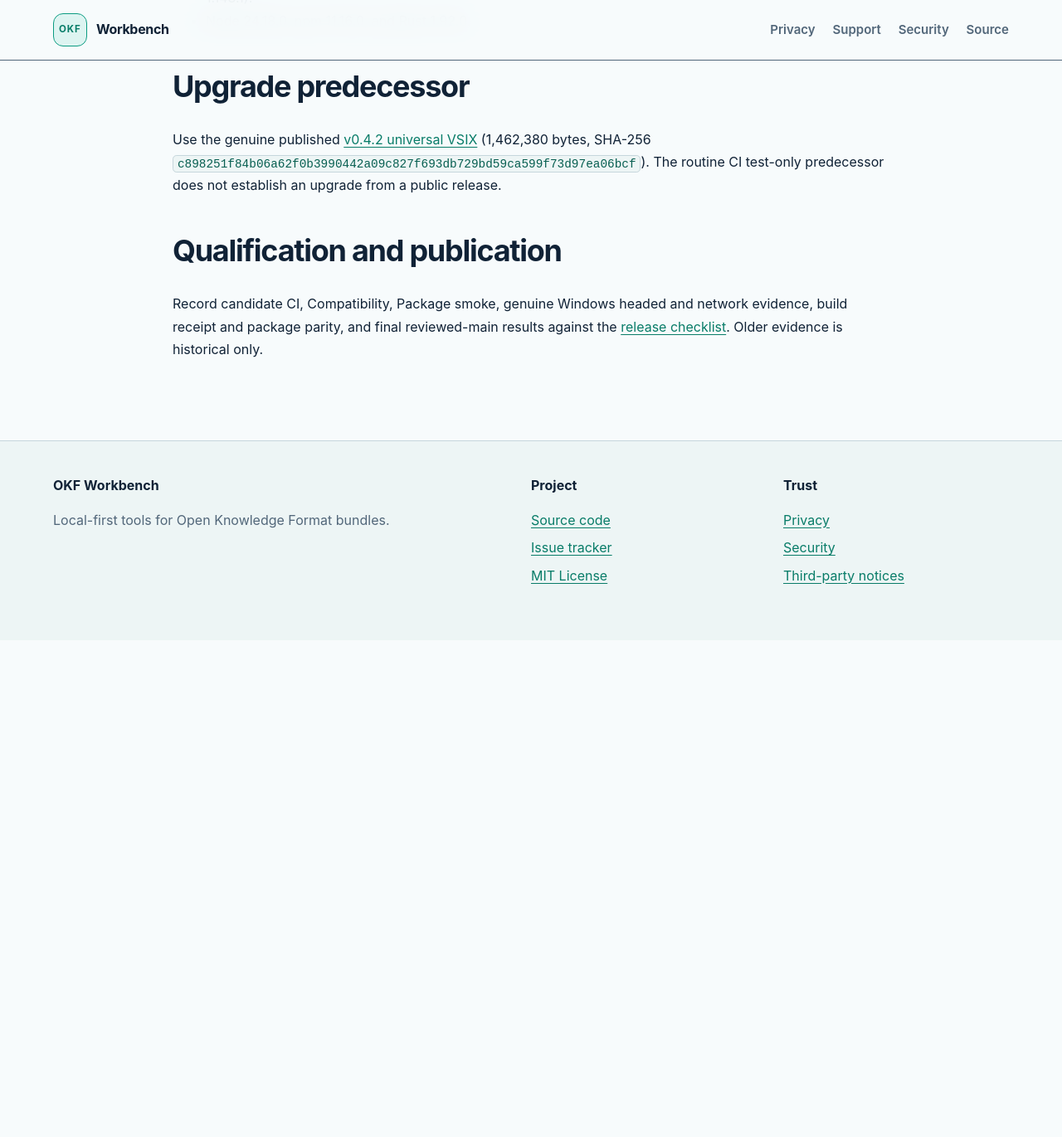
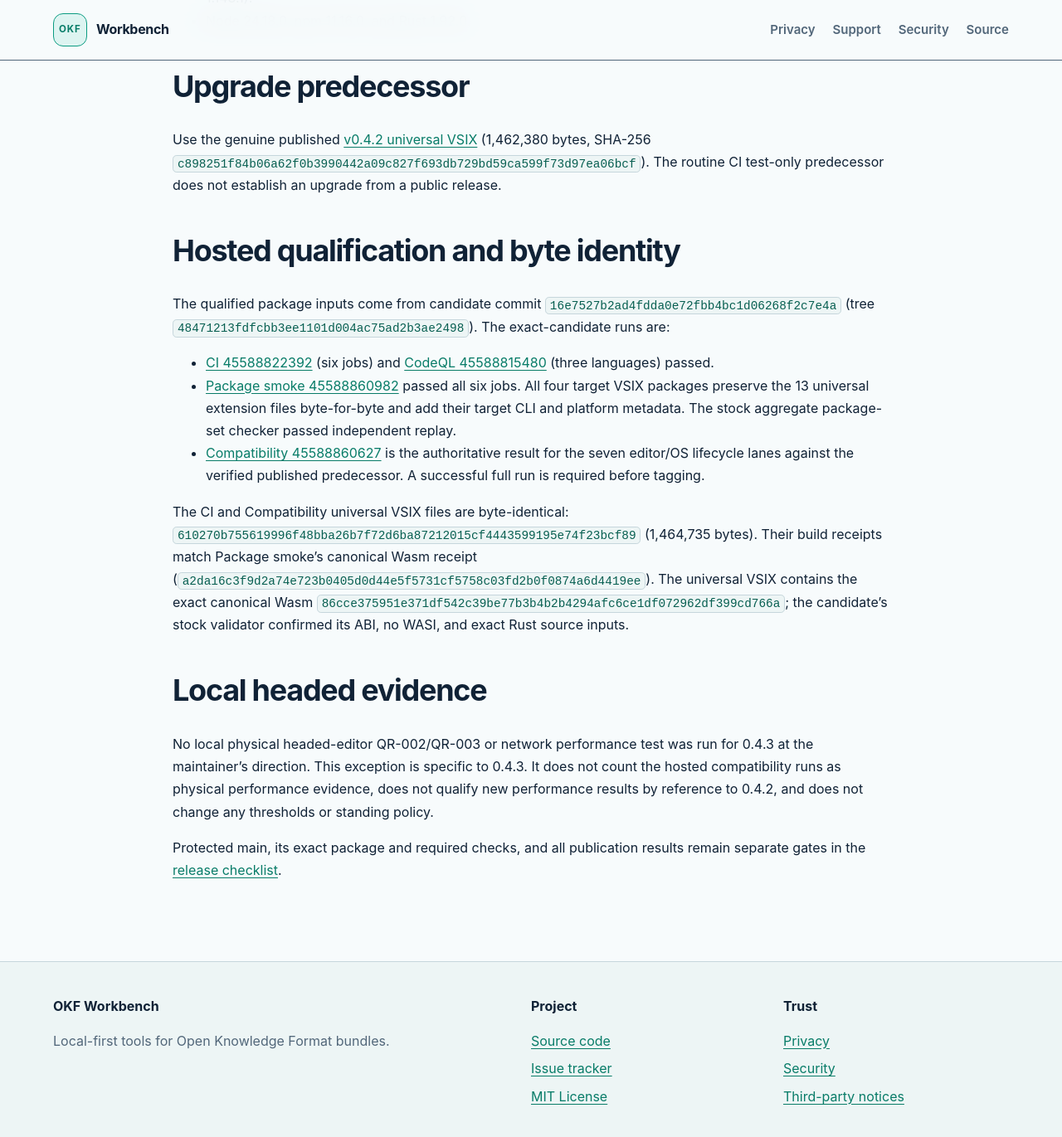
Before and after one commit to koizumikento/okf-workbench, a Jekyll site: the page built from docs/releases/0.4.3.md, in a window 1280 px wide and 1400 px high, scrolled down 719 px. Shown: the top 1371 px of the window at 83% size. Built offline with Jekyll 4.4.1, drawn with Linux system fonts in a browser that asks for light colours; our own code applies the rules of GitHub Pages for plain Markdown files; before the commit the page ends 1491 px from its top, so only the background shows below that; some of the changed text lies outside the part shown.

Commit message:
docs: record 0.4.3 hosted qualification and local-test exception

```diff
--- a/docs/releases/0.4.3.md
+++ b/docs/releases/0.4.3.md
@@ -1,6 +1,6 @@
 # 0.4.3 maintenance candidate
 
-- Status: Exact-candidate qualification and publication pending.
+- Status: Hosted qualification in progress; protected merge and publication pending.
 - Scope: Reviewed development tooling and test-infrastructure changes since published
   0.4.2. No API floor, application behavior, performance threshold, or security-boundary change.
 - Release route: matching annotated tag on reviewed main via [ADR 0006](../decisions/0006-publish-open-vsx-from-version-tags.md).
@@ -16,8 +16,30 @@ Use the genuine published
 (1,462,380 bytes, SHA-256 `c898251f84b06a62f0b3990442a09c827f693db729bd59ca599f73d97ea06bcf`).
 The routine CI test-only predecessor does not establish an upgrade from a public release.
 
-## Qualification and publication
+## Hosted qualification and byte identity
 
-Record candidate CI, Compatibility, Package smoke, genuine Windows headed and network
-evidence, build receipt and package parity, and final reviewed-main results against the
-[release checklist](../release-checklist.md). Older evidence is historical only.
+The qualified package inputs come from candidate commit `16e7527b2ad4fdda0e72fbb4bc1d06268f2c7e4a` (tree
+`48471213fdfcbb3ee1101d004ac75ad2b3ae2498`). The exact-candidate runs are:
+
+- [CI 45588822392](https://github.com/koizumikento/okf-workbench/actions/runs/45588822392) (six jobs) and [CodeQL 45588815480](https://github.com/koizumikento/okf-workbench/actions/runs/45588815480) (three languages) passed.
+- [Package smoke 45588860982](https://github.com/koizumikento/okf-workbench/actions/runs/45588860982) passed all six jobs. All four target VSIX packages preserve the 13 universal extension files byte-for-byte and add their target CLI and platform metadata. The stock aggregate package-set checker passed independent replay.
+- [Compatibility 45588860627](https://github.com/koizumikento/okf-workbench/actions/runs/45588860627) is the authoritative result for the seven editor/OS lifecycle lanes against the verified published predecessor. A successful full run is required before tagging.
+
+The CI and Compatibility universal VSIX files are byte-identical:
+`610270b755619996f48bba26b7f72d6ba87212015cf4443599195e74f23bcf89`
+(1,464,735 bytes). Their build receipts match Package smoke's canonical Wasm receipt
+(`a2da16c3f9d2a74e723b0405d0d44e5f5731cf5758c03fd2b0f0874a6d4419ee`).
+The universal VSIX contains the exact canonical Wasm
+`86cce375951e371df542c39be77b3b4b2b4294afc6ce1df072962df399cd766a`;
+the candidate's stock validator confirmed its ABI, no WASI, and exact Rust source inputs.
+
+## Local headed evidence
+
+No local physical headed-editor QR-002/QR-003 or network performance test was run
+for 0.4.3 at the maintainer's direction. This exception is specific to 0.4.3. It
+does not count the hosted compatibility runs as physical performance evidence,
+does not qualify new performance results by reference to 0.4.2, and does not
+change any thresholds or standing policy.
+
+Protected main, its exact package and required checks, and all publication results
+remain separate gates in the [release checklist](../release-checklist.md).
```
Also changed, not shown: docs/release-checklist.md (+7 -5 lines).
